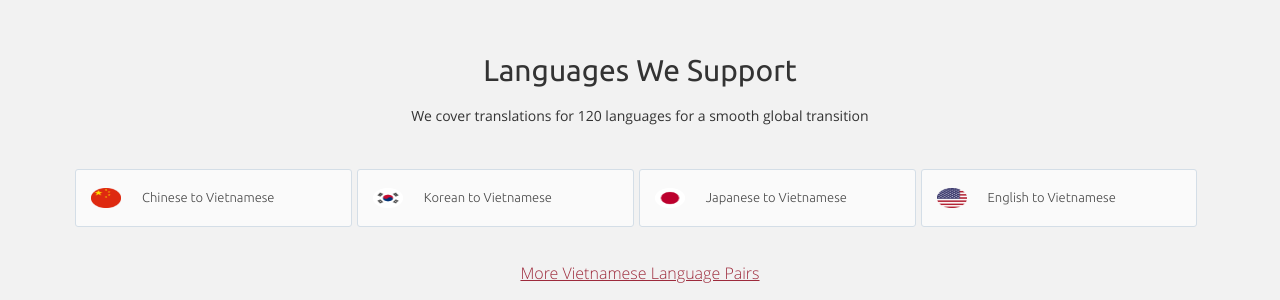
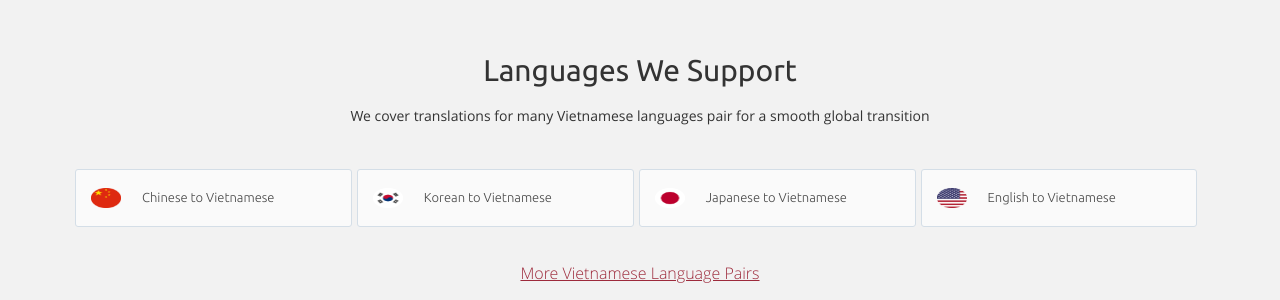
Before and after one commit to jndctranslation/landing_page, a Jekyll site: the page built from pages/blockchain_crypto.md, in a window 1280 px wide and 900 px high, scrolled down 1373 px. Shown: the part 154-454 px from the top of the window. Built offline with Jekyll 4.4.1, drawn with Linux system fonts in a browser that asks for light colours.

Commit message:
Update Website  Common Information “kick_start”

```diff
--- a/_data/pages/kick_start.yml
+++ b/_data/pages/kick_start.yml
@@ -17,7 +17,9 @@ block_0:
     - icon: /assets/images/upload/english_us.png
       link: '#'
       title: English to Vietnamese
-  text: We cover translations for 120 languages for a smooth global transition
+  text: >-
+    We cover translations for many Vietnamese languages pair for a smooth global
+    transition
   title: Languages We Support
   visible: true
 block_1:
```
